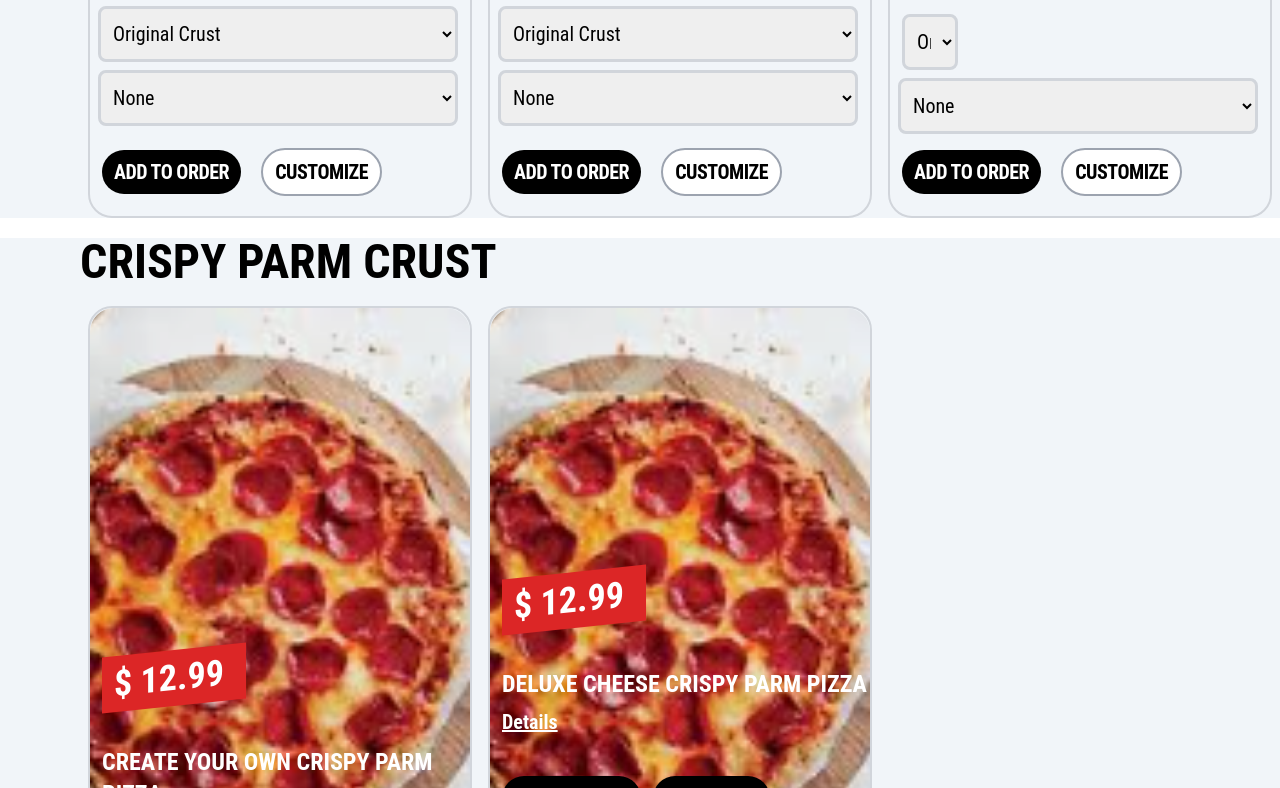
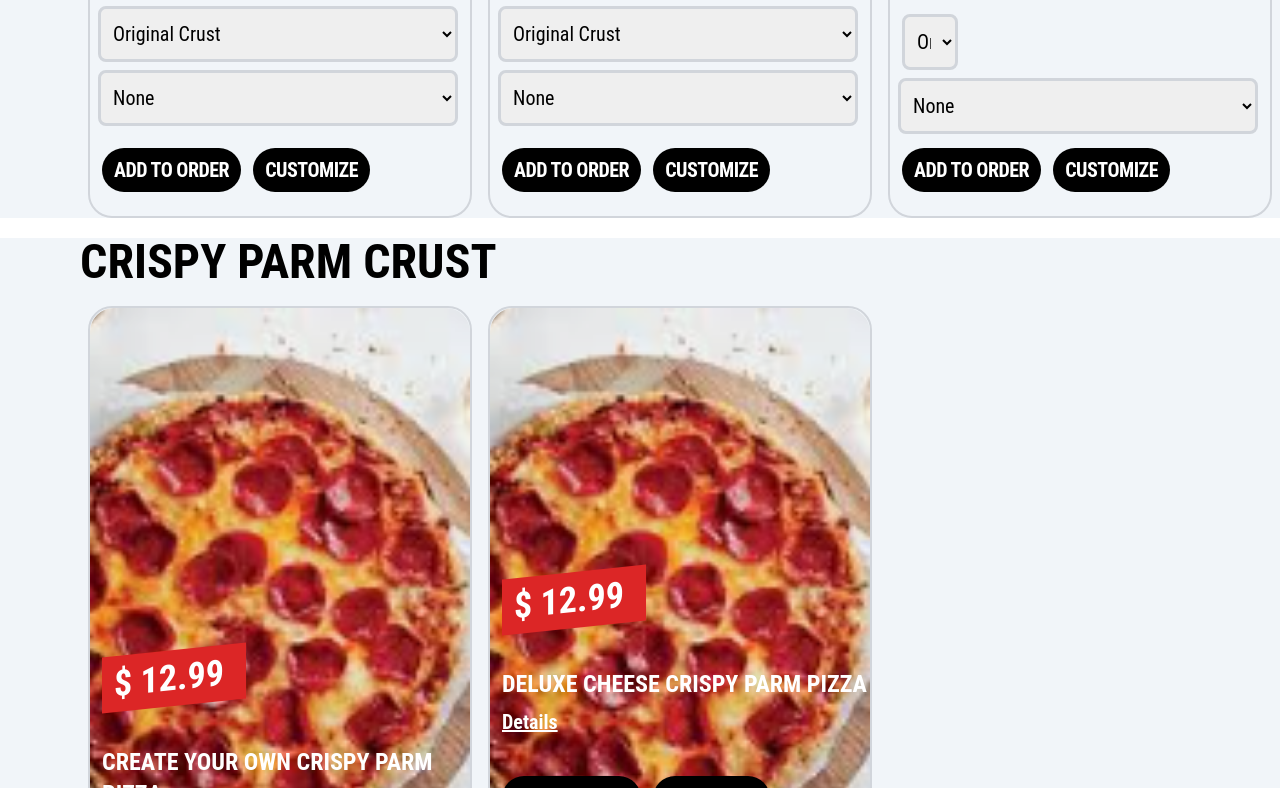
Before and after one commit to Eyetifacts/Pizza_ShopFE, a React (Create React App) app: page /#/order/menu in a window 1280 px wide. Shown: the part 1472-2260 px from the top of the page. Built offline with nearby package versions, Linux system fonts and the light colour scheme.

Commit message:
Fixed all button list keys in Product and Fancy

```diff
--- a/src/components/menuPage/FancierProductCard.js
+++ b/src/components/menuPage/FancierProductCard.js
@@ -26,26 +26,18 @@ const FancierProductCard = ({ cardDetails }) => {
             {cardDetails.details.text}
           </h2>
         </div>
-        {/* <div>
-          <ProductCardForm />
-        </div> */}
         <div className="h-20 mt-2 mb-5 pt-8 left-0 bottom-0">
           {cardDetails.buttonGroup.map((btn) => (
-            <button className="ml-3 btn-primary">{btn.buttonText}</button>
+            <button key={btn.id} className="ml-3 btn-primary">
+              {btn.buttonText}
+            </button>
           ))}
-          {/* <button className="ml-3 btn-primary">
-          {cardDetails.buttonGroup[0].buttonText}
-          </button>
-          <button className="mx-5 btn-secondary">
-          {cardDetails.buttonGroup[1].buttonText}
-        </button> */}
         </div>
-        {
-          cardDetails.description &&
+        {cardDetails.description && (
           <p className="text-white text-lg mt-1 p-3 border-white border-t-2">
             {`${cardDetails.description}`}
           </p>
-        }
+        )}
       </div>
     </div>
   );
--- a/src/components/menuPage/ProductCard.js
+++ b/src/components/menuPage/ProductCard.js
@@ -27,12 +27,11 @@ const ProductCard = ({ cardDetails }) => {
         <ProductCardForm fields={cardDetails.productCardForm} />
       </div>
       <div className="absolute h-20 mt-2 mb-5 pt-8 left-0 bottom-0">
-        <button className="ml-3 btn-primary">
-          {cardDetails.buttonGroup[0].buttonText}
-        </button>
-        <button className="mx-5 btn-secondary">
-          {cardDetails.buttonGroup[1].buttonText}
-        </button>
+        {cardDetails.buttonGroup.map((btn) => (
+          <button key={btn.id} className="ml-3 btn-primary">
+            {btn.buttonText}
+          </button>
+        ))}
       </div>
     </div>
   );
--- a/src/components/menuPage/SelectField.js
+++ b/src/components/menuPage/SelectField.js
@@ -2,7 +2,6 @@ import React from "react";
 import { Field } from "formik";
 
 const SelectField = ({ fieldObject }) => {
-  console.log(fieldObject);
   return (
     <Field
       name="formField"
--- a/src/productDef/menuInitialHomeState.js
+++ b/src/productDef/menuInitialHomeState.js
@@ -277,11 +277,13 @@ const menuState = [
             ],
             buttonGroup: [
               {
-                buttonStyle: "dark",
-                buttonText: "ADD TO ORDER",
-                buttonFunction: "addToOrderFunction",
-              },
-              {
+                id: "BTN00",
+                buttonStyle: "dark",
+                buttonText: "ADD TO ORDER",
+                buttonFunction: "addToOrderFunction",
+              },
+              {
+                id: "BTN01",
                 buttonStyle: "light",
                 buttonText: "CUSTOMIZE",
                 buttonFunction: "customizeFunction",
@@ -417,11 +419,13 @@ const menuState = [
             ],
             buttonGroup: [
               {
-                buttonStyle: "dark",
-                buttonText: "ADD TO ORDER",
-                buttonFunction: "addToOrderFunction",
-              },
-              {
+                id: "BTN02",
+                buttonStyle: "dark",
+                buttonText: "ADD TO ORDER",
+                buttonFunction: "addToOrderFunction",
+              },
+              {
+                id: "BTN03",
                 buttonStyle: "light",
                 buttonText: "CUSTOMIZE",
                 buttonFunction: "customizeFunction",
@@ -557,11 +561,13 @@ const menuState = [
             ],
             buttonGroup: [
               {
-                buttonStyle: "dark",
-                buttonText: "ADD TO ORDER",
-                buttonFunction: "addToOrderFunction",
-              },
-              {
+                id: "BTN06",
+                buttonStyle: "dark",
+                buttonText: "ADD TO ORDER",
+                buttonFunction: "addToOrderFunction",
+              },
+              {
+                id: "BTN07",
                 buttonStyle: "light",
                 buttonText: "CUSTOMIZE",
                 buttonFunction: "customizeFunction",
@@ -590,6 +596,7 @@ const menuState = [
           },
           buttonGroup: [
             {
+              id: "BTN08",
               buttonStyle: "dark",
               buttonText: "CUSTOMIZE",
               buttonFunction: "customizeFunction",
@@ -620,6 +627,7 @@ const menuState = [
             },
             buttonGroup: [
               {
+                id: "BTN09",
                 buttonStyle: "dark",
                 buttonText: "CUSTOMIZE",
                 buttonFunction: "customizeFunction",
@@ -644,11 +652,13 @@ const menuState = [
             },
             buttonGroup: [
               {
+                id: "BTN10",
                 buttonStyle: "light",
                 buttonText: "ADD TO ORDER",
                 buttonFunction: "addToOrderFunction",
               },
               {
+                id: "BTN11",
                 buttonStyle: "dark",
                 buttonText: "CUSTOMIZE",
                 buttonFunction: "customizeFunction",
@@ -696,11 +706,13 @@ const menuState = [
               },
               buttonGroup: [
                 {
+                  id: "BTN12",
                   buttonStyle: "dark",
                   buttonText: "ADD TO ORDER",
                   buttonFunction: "addToOrderFunction",
                 },
                 {
+                  id: "BTN13",
                   buttonStyle: "light",
                   buttonText: "CUSTOMIZE",
                   buttonFunction: "customizeFunction",
```
